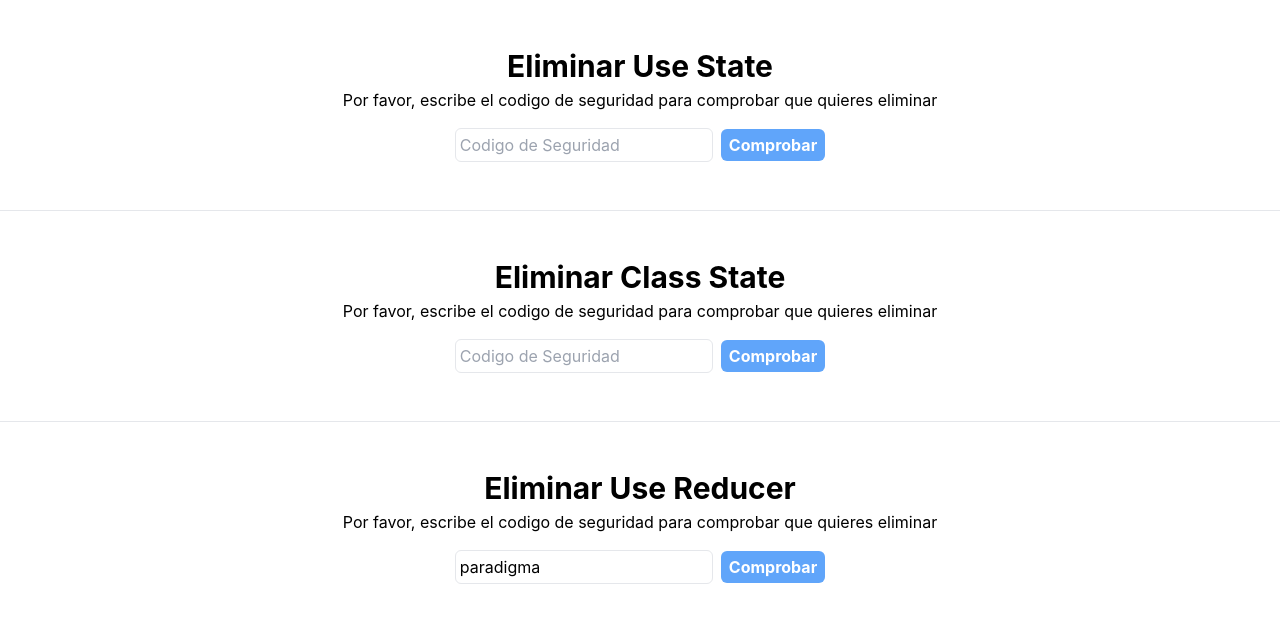
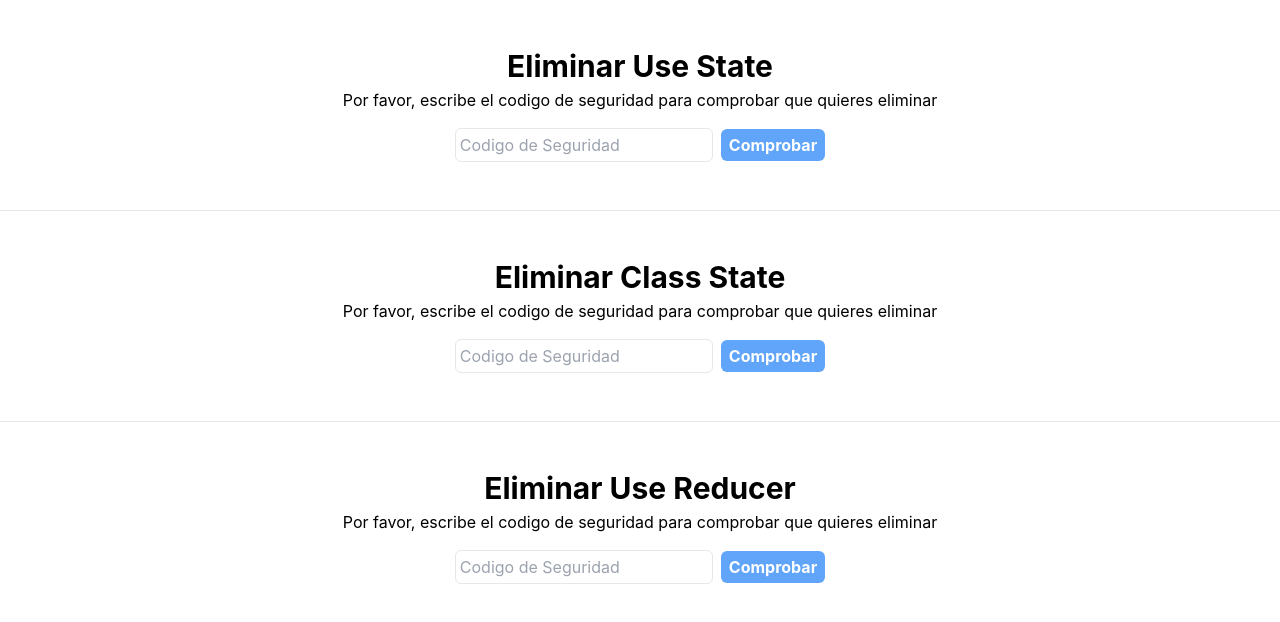
Before and after one commit to TomasOtano25/curso-manejo-estado-1, a React (Create React App) app: page / in a window 1280 px wide. Shown: the top 622 px of the page. Built offline with nearby package versions, Linux system fonts and the light colour scheme.

Commit message:
Clase 15 action creators y actionTypes

```diff
--- a/src/UseReducer.js
+++ b/src/UseReducer.js
@@ -4,6 +4,21 @@ const SECURITY_CODE = "paradigma";
 
 function UseReducer({ name }) {
   const [state, dispatch] = React.useReducer(reducer, initialState);
+
+  // Action creators
+  const onConfirm = () => dispatch({ type: actionTypes.confirm });
+  const onError = () => dispatch({ type: actionTypes.error });
+  const onCheck = () => dispatch({ type: actionTypes.check });
+  const onDelete = () => dispatch({ type: actionTypes.delete });
+  const onReset = () => dispatch({ type: actionTypes.reset });
+
+  const onWrite = ({ target: { value } }) => {
+    dispatch({ type: actionTypes.write, payload: value });
+  };
+
+  // const onWrite = (event) => {
+  //   dispatch({ type: actionTypes.write, payload: event.target.value });
+  // };
 
   React.useEffect(() => {
     console.log("Empezando el efecto");
@@ -13,10 +28,9 @@ function UseReducer({ name }) {
         console.log("Haciendo la validacion");
 
         if (state.value === SECURITY_CODE) {
-          //   onConfirm();
-          dispatch({ type: "CONFIRM" });
+          onConfirm();
         } else {
-          dispatch({ type: "ERROR" });
+          onError();
         }
 
         console.log("Terminando la validacion");
@@ -44,21 +58,20 @@ function UseReducer({ name }) {
 
         <input
           value={state.value}
-          onChange={(event) => {
-            dispatch({ type: "WRITE", payload: event.target.value });
-            // dispatch({ type: "WRITE", payload: { inputValue: "Valor" } });
-            // onWrite(event.target.value);
-          }}
+          onChange={onWrite}
+          // onChange={(event) => {
+          //   onWrite(event.target.value);
+          //   // dispatch({ type: actionTypes.write, payload: event.target.value });
+          //   // dispatch({ type: "WRITE", payload: { inputValue: "Valor" } });
+          //   // onWrite(event.target.value);
+          // }}
           type="text"
           className="border border-gray-200 rounded-md px-1 py-1 mr-2 outline-none focus:ring-2 focus:ring-blue-400"
           placeholder="Codigo de Seguridad"
         />
         <button
           className="py-1 px-2 rounded-md text-white font-bold bg-blue-400 hover:bg-blue-500"
-          onClick={() => {
-            dispatch({ type: "CHECK" });
-            // onCheck();
-          }}
+          onClick={onCheck}
         >
           Comprobar
         </button>
@@ -73,19 +86,13 @@ function UseReducer({ name }) {
           </p>
           <button
             className="py-1 px-2 rounded-md text-white font-bold bg-red-400 hover:bg-red-500"
-            onClick={() => {
-              dispatch({ type: "DELETE" });
-              //   onDelete();
-            }}
+            onClick={onDelete}
           >
             Si, eliminar
           </button>
           <button
             className="ml-5 py-1 px-2 rounded-md text-white font-bold bg-gray-400 hover:bg-gray-500"
-            onClick={() => {
-              dispatch({ type: "RESET" });
-              //   onReset();
-            }}
+            onClick={onReset}
           >
             No, arrepenti
           </button>
@@ -100,10 +107,7 @@ function UseReducer({ name }) {
 
           <button
             className="ml-5 py-1 px-2 rounded-md text-white font-bold bg-gray-400 hover:bg-gray-500"
-            onClick={() => {
-              dispatch({ type: "RESET" });
-              //   onReset();
-            }}
+            onClick={onReset}
           >
             Resetear, volver atras
           </button>
@@ -115,11 +119,20 @@ function UseReducer({ name }) {
 
 // Estado compuesto inicial
 const initialState = {
-  value: "paradigma",
+  value: "",
   error: false,
   loading: false,
   deleted: false,
   confirmed: false,
+};
+
+const actionTypes = {
+  confirm: "CONFIRM",
+  error: "ERROR",
+  check: "CHECK",
+  write: "WRITE",
+  delete: "DELETE",
+  reset: "RESET",
 };
 
 // action.type
@@ -189,32 +202,32 @@ const initialState = {
 // };
 
 const reducerObject = (state, payload) => ({
-  ERROR: {
+  [actionTypes.error]: {
     ...state,
     error: true,
     loading: false,
   },
-  CHECK: {
+  [actionTypes.check]: {
     ...state,
     loading: true,
   },
-  CONFIRM: {
+  [actionTypes.confirm]: {
     ...state,
     loading: false,
     error: false,
     confirmed: true,
   },
-  DELETE: {
+  [actionTypes.delete]: {
     ...state,
     deleted: true,
   },
-  RESET: {
+  [actionTypes.reset]: {
     ...state,
     confirmed: false,
     deleted: false,
     value: "",
   },
-  WRITE: {
+  [actionTypes.write]: {
     ...state,
     value: payload,
   },
```
Also changed, not shown: 1 other file (tests, documents, lock files or other folders).
